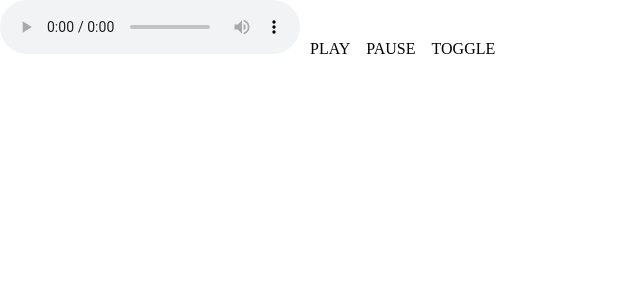
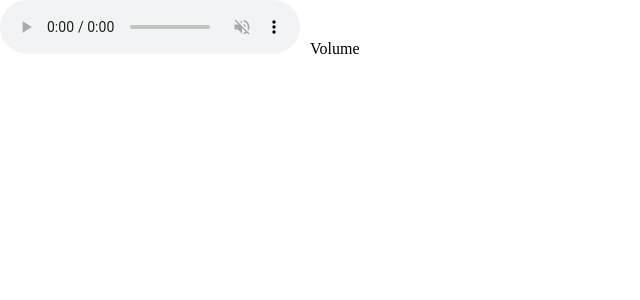
Before and after one commit to Driijko/flow, a Svelte app: page / in a window 1280 px wide. Shown: the top 300 px of the page, without its empty margins (0-640 px from the left). Built offline with nearby package versions, Linux system fonts and the light colour scheme.

Commit message:
Site: Background Audio: return set function to avoid browser error message & volume adjust functionality.

```diff
--- a/src/App.svelte
+++ b/src/App.svelte
@@ -9,6 +9,4 @@
 <!-- MARKUP //////////////////////////////////////////////// -->
 <AudioBkg />
 
-<button type="button" on:click={()=> audioBkgStore.play()} >PLAY</button>
-<button type="button" on:click={()=> audioBkgStore.pause()} >PAUSE</button>
-<button type="button" on:click={()=> audioBkgStore.togglePaused()} >TOGGLE</button>
+<button type="button" on:click={()=> audioBkgStore.volume(0.5)} >Volume</button>
--- a/src/toolkit/site/audio/bkg/AudioBkg.svelte
+++ b/src/toolkit/site/audio/bkg/AudioBkg.svelte
@@ -9,4 +9,5 @@
 
 <audio controls bind:this={audioBkgElement} id="audio-bkg"
   src={$audioBkgStore.trackPath} bind:paused={$audioBkgStore.paused}
+  bind:volume={$audioBkgStore.volume}
 ></audio>
--- a/src/toolkit/site/audio/bkg/audioBkgStore.js
+++ b/src/toolkit/site/audio/bkg/audioBkgStore.js
@@ -12,12 +12,14 @@ function createBackgroundAudio() {
 
   return {
     subscribe,
+    set,
     load: trackPath => storeUpdate("trackPath", trackPath, update),
     play: ()=> storeUpdate("paused", false, update),
     pause: ()=> storeUpdate("paused", true, update),
     togglePaused: ()=> storeUpdate(
       "paused", prev => !(prev["paused"]), update, true
     ),
+    volume: volume => storeUpdate("volume", volume, update),
   }
 }
 
```
